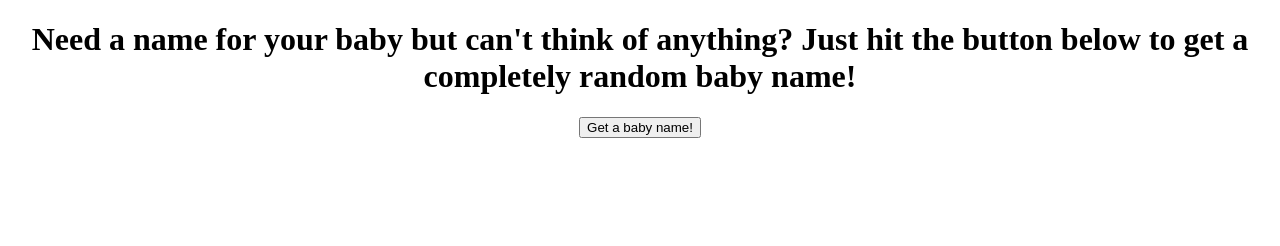
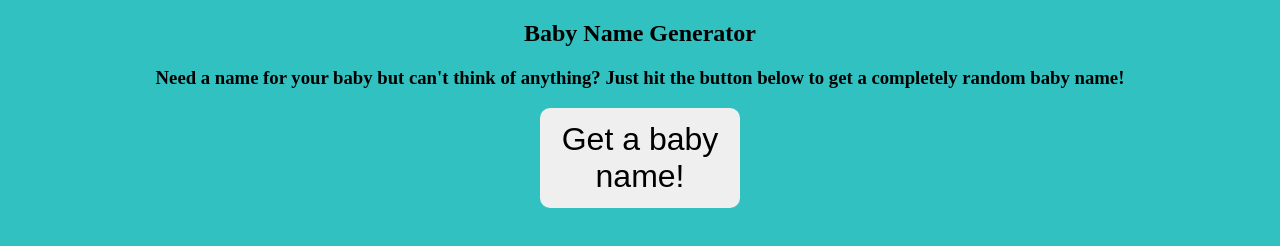
Before and after one commit to blackm-97/RandomNameGenerator, a plain HTML site: page index.html in a window 1280 px wide. Drawn offline with nearby package versions, Linux system fonts and the light colour scheme.

Commit message:
Style Update

```diff
--- a/index.html
+++ b/index.html
@@ -9,7 +9,8 @@
     <script src="index.js"></script>
   </head>
   <body>
-    <h1>Need a name for your baby but can't think of anything? Just hit the button below to get a completely random baby name!</h1>
+    <h2>Baby Name Generator</h2>
+    <h3>Need a name for your baby but can't think of anything? Just hit the button below to get a completely random baby name!</h3>
     <div x-data="{ open: false, name: ''}">
       <button @click="open = true, name = GetRandomName()">Get a baby name!</button>
 
--- a/screen.css
+++ b/screen.css
@@ -5,4 +5,13 @@ a.active {
 
 body{
     text-align: center;
+    background-color: rgb(50, 193, 193);
 }
+
+button{
+    border-style: none;
+    border-radius: 10px;
+    height: 100px;
+    width: 200px;
+    font-size: 2em;
+}
```
